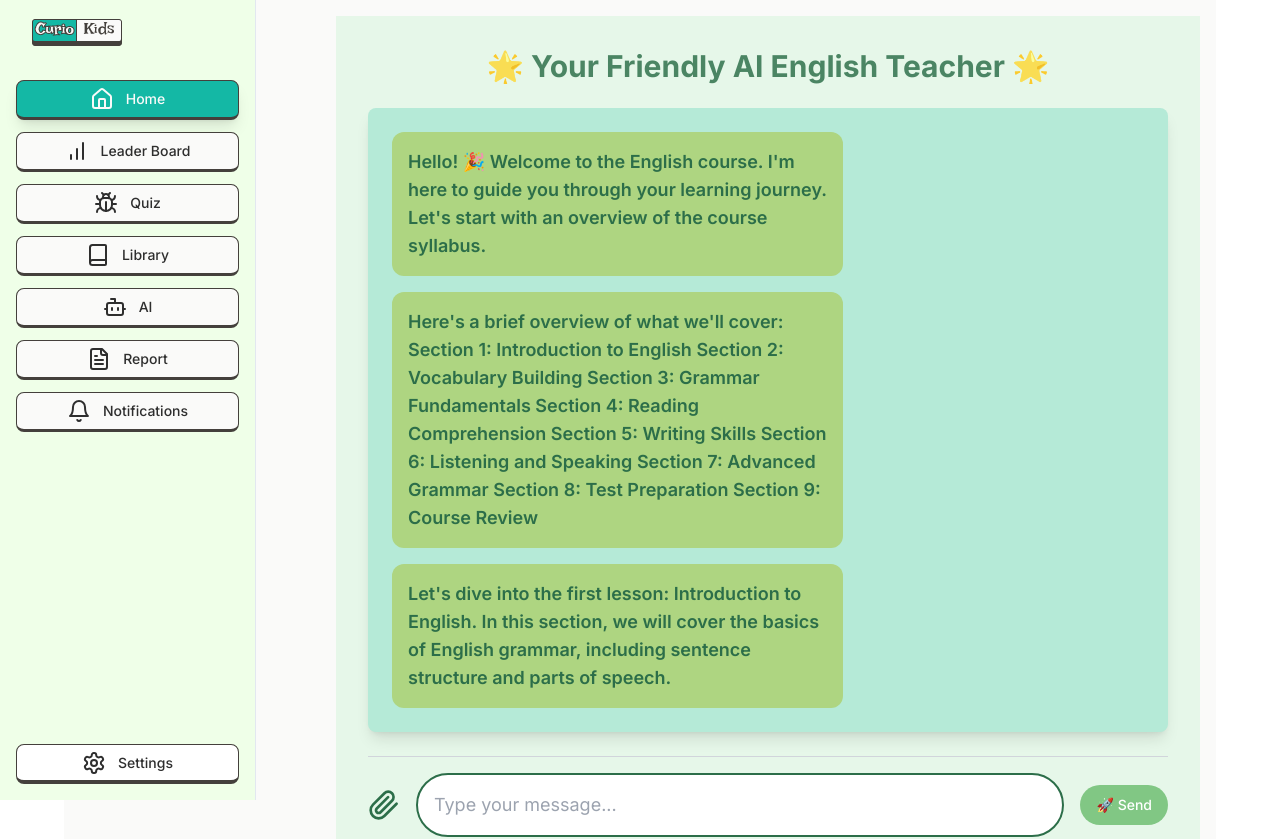
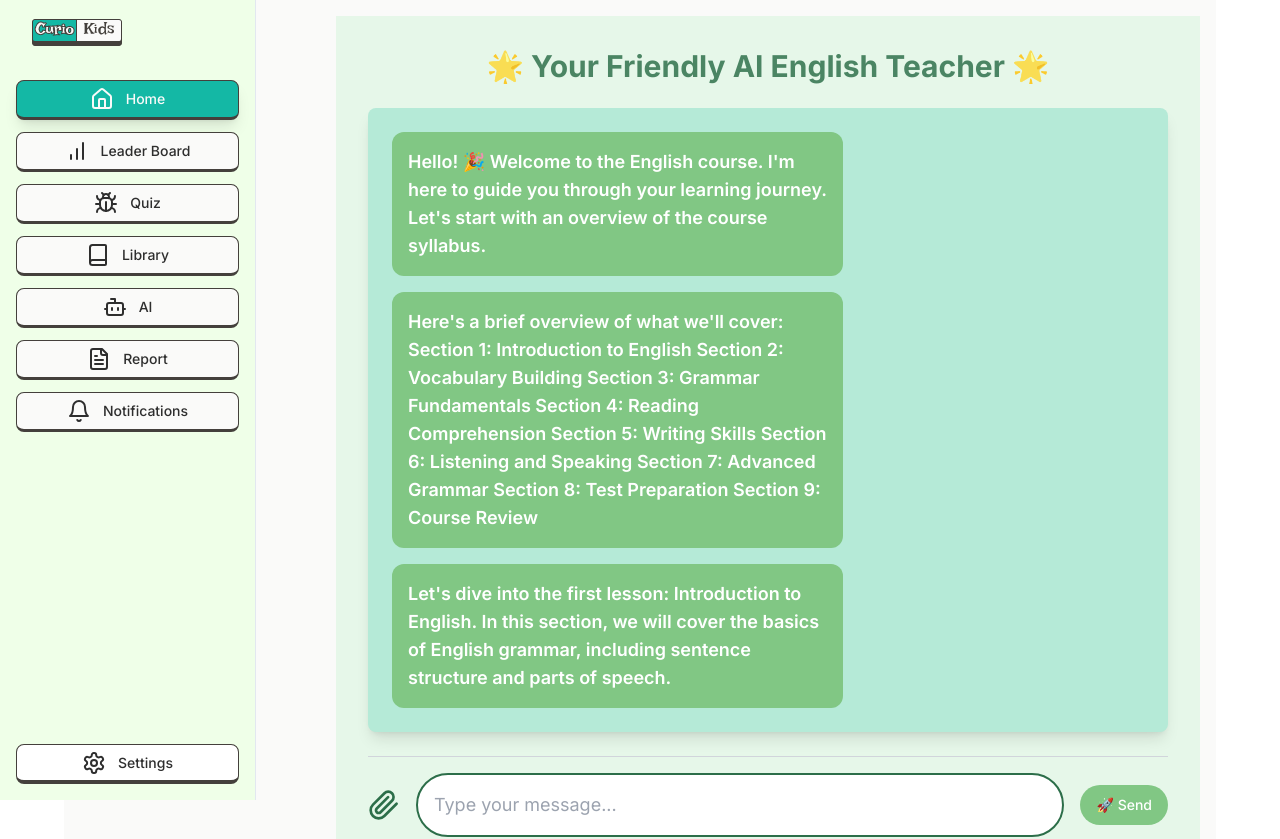
Before and after one commit to aye-shadow/curiokids, a Next.js app: page /dashboard in a window 1280 px wide. Shown: the top 839 px of the page. Built offline with nearby package versions, Linux system fonts and the light colour scheme.

Commit message:
Update AI.tsx

```diff
--- a/components/Sidebar/AI.tsx
+++ b/components/Sidebar/AI.tsx
@@ -176,8 +176,10 @@ const AI = () => {
         {messages.map((message, index) => (
           <div
             key={index}
-            className={`p-4 rounded-xl w-full md:w-3/4 lg:w-3/5 ${
+             className={`p-4 rounded-xl w-full md:w-3/4 lg:w-3/5 ${
               message.sender === "user"
+                ? "bg-[#81C784] text-white self-end animate-bounce-limited"
+                : "bg-[#AED581] text-[#2C6E49] self-start animate-bounce-limited"
                 ? "bg-[#81C784] text-white self-end"
                 : "bg-[#AED581] text-[#2C6E49] self-start"
             }`}
```
